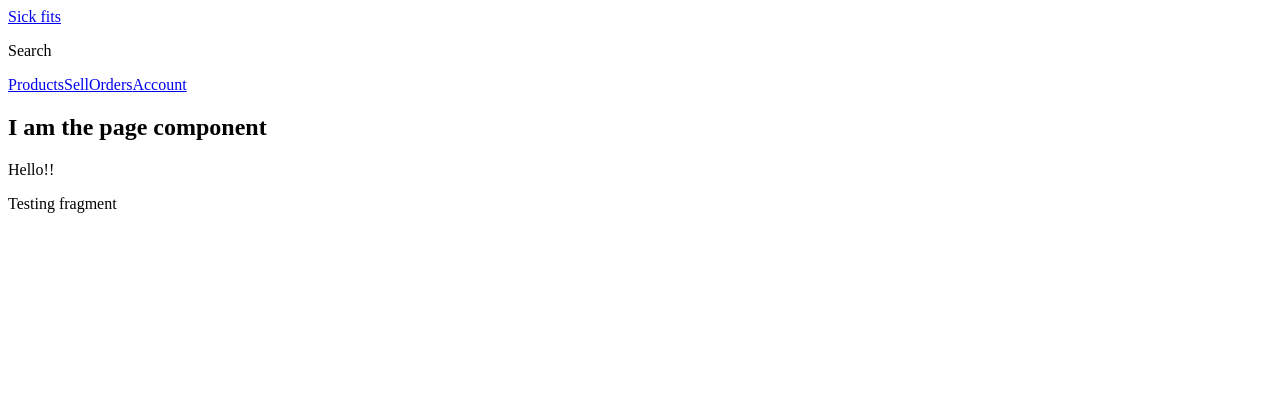
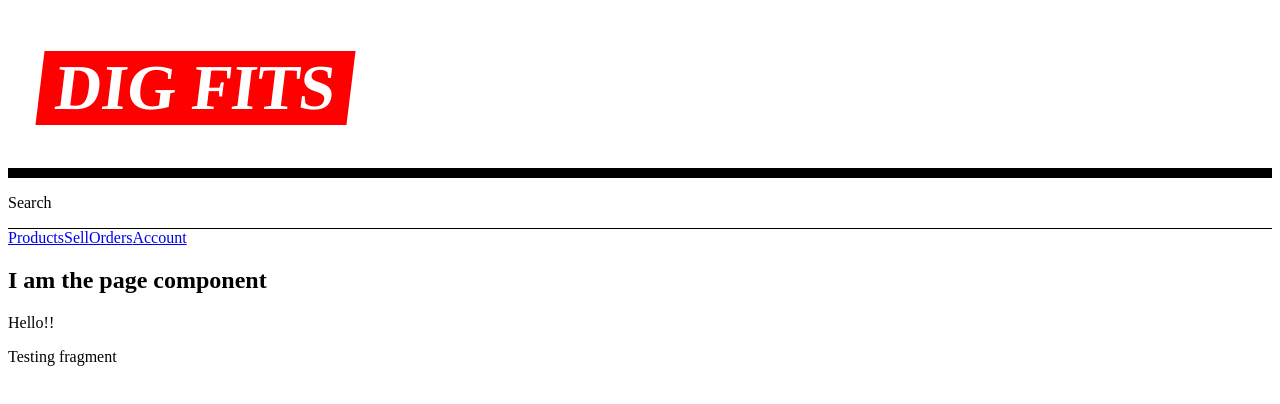
Before and after one commit to WebDevBrum/dig-fits, a Next.js app in the folder frontend/: page / in a window 1280 px wide. Shown: the top 404 px of the page. Built offline with nearby package versions, Linux system fonts and the light colour scheme.

Commit message:
started work on styled components

```diff
--- a/frontend/components/Header.js
+++ b/frontend/components/Header.js
@@ -1,17 +1,51 @@
 import Link from "next/link";
+import styled from "styled-components";
 import Nav from "./Nav";
+
+const Logo = styled.h1`
+  background: red;
+  font-size: 4rem;
+  margin-left: 2rem;
+  position: relative;
+  z-index: 2;
+  transform: skew(-7deg);
+  a {
+    color: white;
+    text-decoration: none;
+    text-transform: uppercase;
+    padding: 0.5rem 1rem;
+  }
+`;
+
+const HeaderStyles = styled.header`
+  .bar {
+    border-bottom: 10px solid var(--black, black);
+    display: grid;
+    grid-template-columns: auto 1fr;
+    justify-content: space-between;
+    align-items: center;
+  }
+
+  .sub-bar {
+    display: grid;
+    grid-template-columns: 1fr auto;
+    border-bottom: 1px solid var(--black, black);
+  }
+`;
 
 export default function Header() {
   return (
-    <header>
+    <HeaderStyles>
       <div className="bar">
-        <Link href="/">Sick fits</Link>{" "}
+        <Logo>
+          <Link href="/">Dig fits</Link>
+        </Logo>
         {/* As opposed to anchor tags which refresh whole page */}
       </div>
       <div className="sub-bar">
         <p>Search</p>
       </div>
       <Nav />
-    </header>
+    </HeaderStyles>
   );
 }
```
